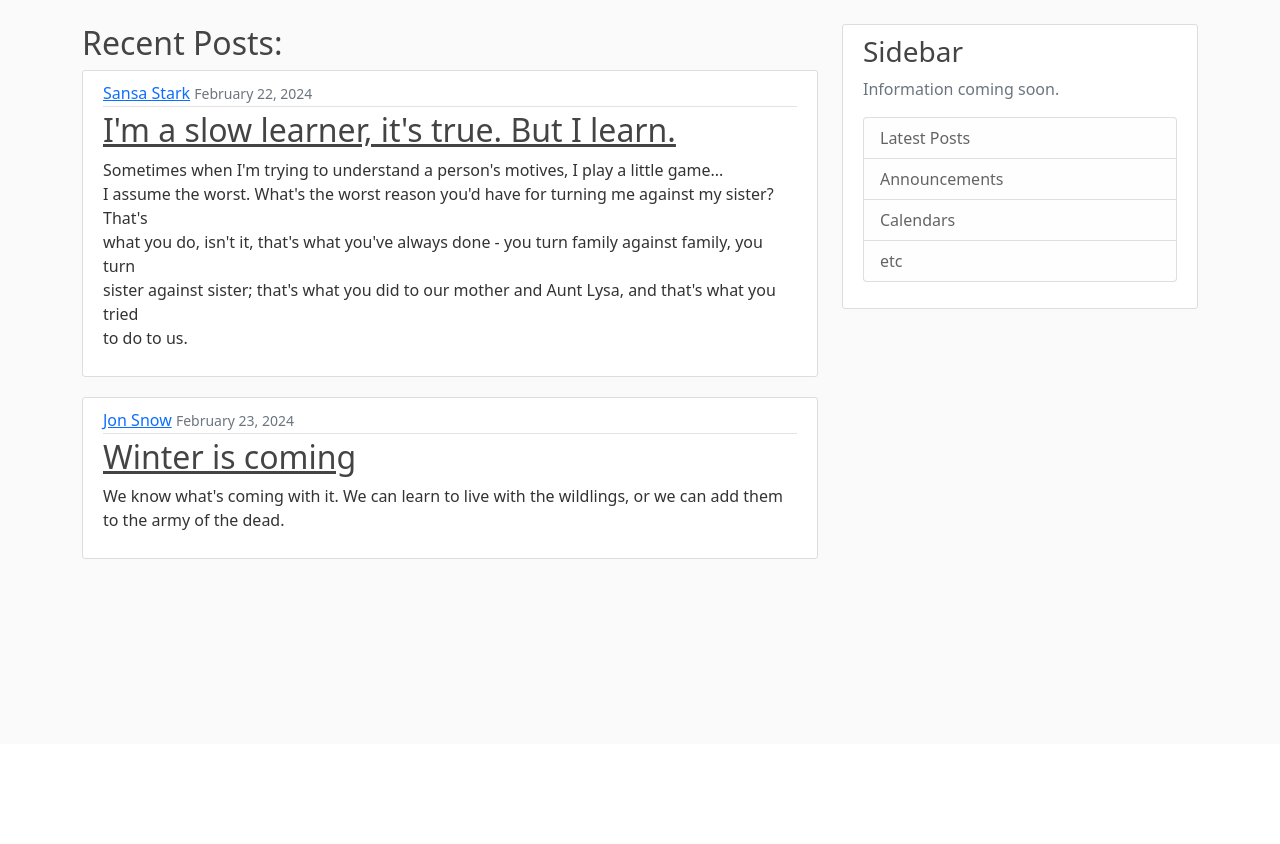
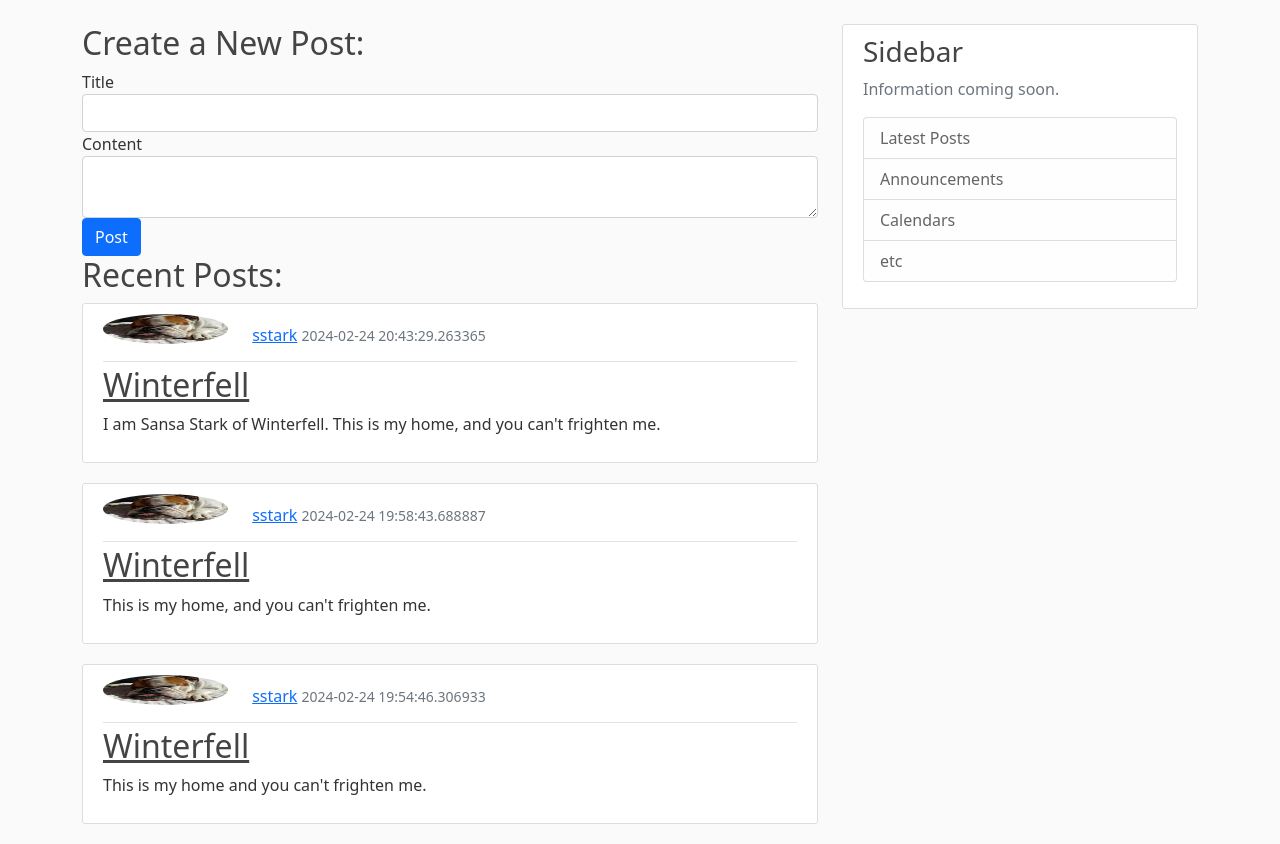
Before and after one commit to klbailey/Flask, a Flask app: page / in a window 1280 px wide. Shown: the part 56-900 px from the top of the page. Before the commit the page ends 615 px from the top, so only its background shows below. Run offline with Flask 3, Linux system fonts and the light colour scheme; some libraries are stand-ins or nearby versions.

Commit message:
Add Create Post form on home page for logged in user

```diff
--- a/FullStackFlaskPracticeONE/app.py
+++ b/FullStackFlaskPracticeONE/app.py
@@ -2,7 +2,7 @@ from datetime import datetime
 from flask import Flask, render_template, url_for, flash, redirect, request
 from flask_sqlalchemy import SQLAlchemy
 # import forms import RegistrationForm, LoginForm
-from forms import RegistrationForm, LoginForm, UpdateAccountForm
+from forms import RegistrationForm, LoginForm, UpdateAccountForm, PostForm
 from flask_login import logout_user, login_user, current_user, LoginManager, login_required
 import secrets
 from PIL import Image # to import 'image' modeul
@@ -47,7 +47,7 @@ class User(db.Model):
     #post attribute has relationship to post model; backref like adding another column
     #when we have a post we can use author attribute to get user who created post
     #lazy defines when SQLAlchemy loads the data from the database in one go
-    posts = db.relationship('Post', backref='author', lazy=True)
+    posts = db.relationship('Post', backref='author_posts', lazy=True)
     # repr method how our object is printed whenever we print it out
     def __repr__(self):
         return f"User('{self.firstName}', '{self.lastName}', '{self.username}', '{self.email}', '{self.image_file}')"
@@ -76,6 +76,9 @@ class Post(db.Model):
     content = db.Column(db.Text, nullable=False)
     # id of user who authored post
     user_id = db.Column(db.Integer, db.ForeignKey('user.id'), nullable=False)
+    # Add the relationship to the User model to access user information
+    author = db.relationship('User', backref='author_posts', lazy=True)
+
     # repr method how our object is printed whenever we print it out
     def __repr__(self):
         return f"Post('{self.title}', '{self.datePosted}')"
@@ -115,7 +118,25 @@ def home():
     if new_user_id:
         # Retrieve the user from the database based on the ID
         new_user = User.query.get(new_user_id)
-    return render_template('home.html', posts=posts, new_user=new_user)
+
+    # Instantiate the PostForm
+    post_form = PostForm()
+    if post_form.validate_on_submit():
+        # Create a new Post instance with data from the form
+        new_post = Post(
+            title=post_form.title.data,
+            content=post_form.content.data,
+            author=current_user  # Assuming the current user is logged in
+        )
+        db.session.add(new_post)
+        db.session.commit()
+
+        flash('Your post has been created!', 'success')
+
+    # Retrieve the latest posts from the database
+    posts = Post.query.order_by(Post.datePosted.desc()).all()
+
+    return render_template('home.html', posts=posts, new_user=new_user, post_form=post_form)
 
 @app.route('/about')
 def about():
@@ -275,6 +296,19 @@ def save_picture(form_picture):
 
     return picture_fn
 
+@app.route('/create_post', methods=['POST'])
+@login_required
+def create_post():
+    post_form = PostForm()
+
+    if post_form.validate_on_submit():
+        new_post = Post(title=post_form.title.data, content=post_form.content.data, author=current_user)
+        db.session.add(new_post)
+        db.session.commit()
+        flash('Your post has been created!', 'success')
+
+    return redirect(url_for('home'))
+
 if __name__ == '__main__':
     with app.app_context():
         db.create_all()
--- a/FullStackFlaskPracticeONE/forms.py
+++ b/FullStackFlaskPracticeONE/forms.py
@@ -1,5 +1,5 @@
 from flask_wtf import FlaskForm
-from wtforms import StringField, PasswordField, SubmitField, BooleanField
+from wtforms import StringField, PasswordField, SubmitField, BooleanField, TextAreaField
 from wtforms.validators import InputRequired, Length, Email, EqualTo
 from flask_wtf.file import FileField, FileAllowed
 
@@ -39,3 +39,9 @@ class UpdateAccountForm(FlaskForm):
     # confirm_password = PasswordField('Confirm Password',
     #                                  validators=[InputRequired(), EqualTo('password')])
     submit = SubmitField('Update')
+
+# New form to create post
+class PostForm(FlaskForm):
+    title = StringField('Title', validators=[InputRequired()])
+    content = TextAreaField('Content', validators=[InputRequired()])
+    submit = SubmitField('Post')
--- a/FullStackFlaskPracticeONE/templates/home.html
+++ b/FullStackFlaskPracticeONE/templates/home.html
@@ -1,4 +1,3 @@
-<!-- Use layout template for rest of code -->
 {% extends 'layout.html' %}
 
 {% block content %}
@@ -12,13 +11,30 @@
       Password: {{ new_user.password }}<br>
     </p>
   {% endif %}
+  <!-- Ensure that the form is always rendered -->
+  <h2>Create a New Post:</h2>
+  <form method="POST" action="{{ url_for('home') }}">
+    {{ post_form.hidden_tag() }}
+    <div>
+      {{ post_form.title.label }}
+      {{ post_form.title(class="form-control") }}
+    </div>
+    <div>
+      {{ post_form.content.label }}
+      {{ post_form.content(class="form-control") }}
+    </div>
+    <div>
+      {{ post_form.submit(class="btn btn-primary") }}
+    </div>
+  </form>
 
   <h2>Recent Posts:</h2>
   {% for post in posts %}
     <article class="media content-section">
       <div class="media-body">
         <div class="article-metadata">
-          <a class="mr-2" href="#">{{ post.author }}</a>
+          <img src="{{ url_for('static', filename='profile_pics/' + post.author.image_file) }}" class="rounded-circle account-img" style="height: 30px;">
+          <a class="mr-2" href="#">{{ post.author.username }}</a>
           <small class="text-muted">{{ post.datePosted }}</small>
         </div>
         <h2><a class="article-title" href="#">{{ post.title }}</a></h2>
```
Also changed, not shown: FullStackFlaskPracticeONE/instance/site.db.
